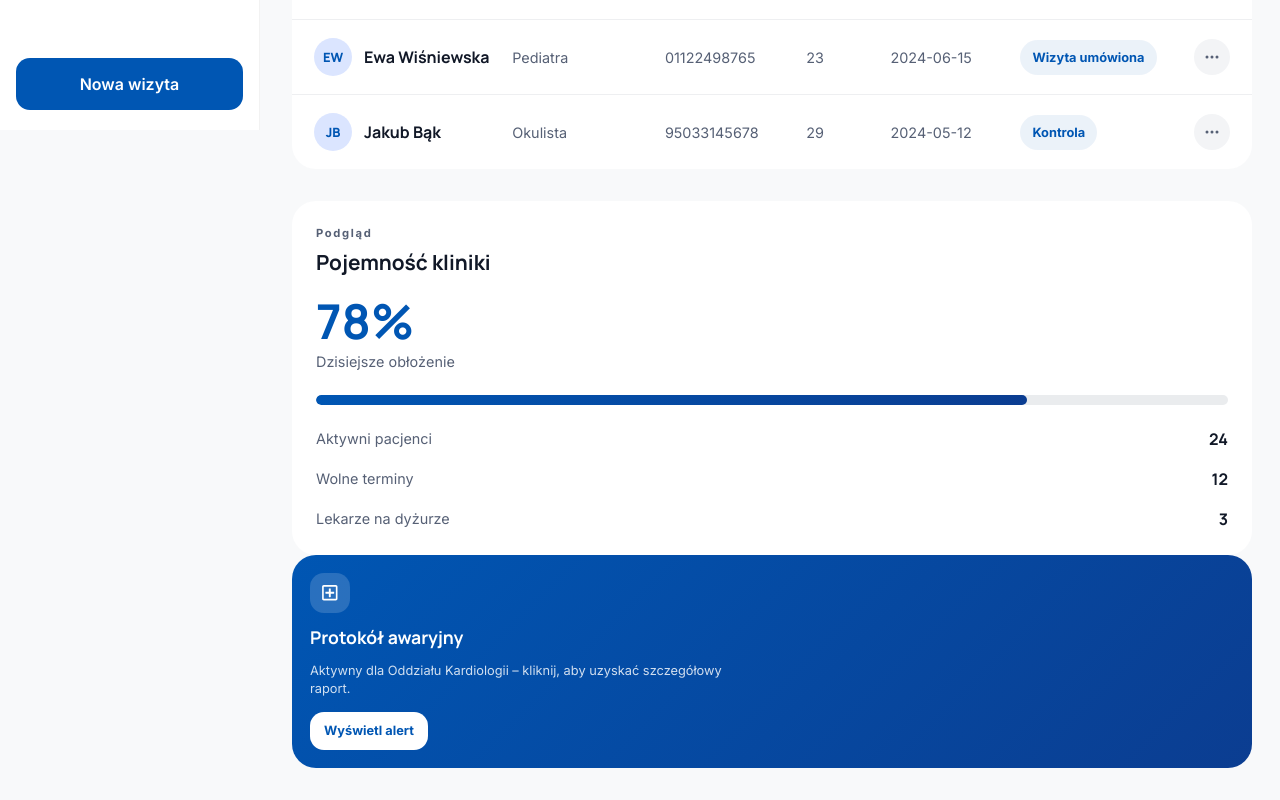
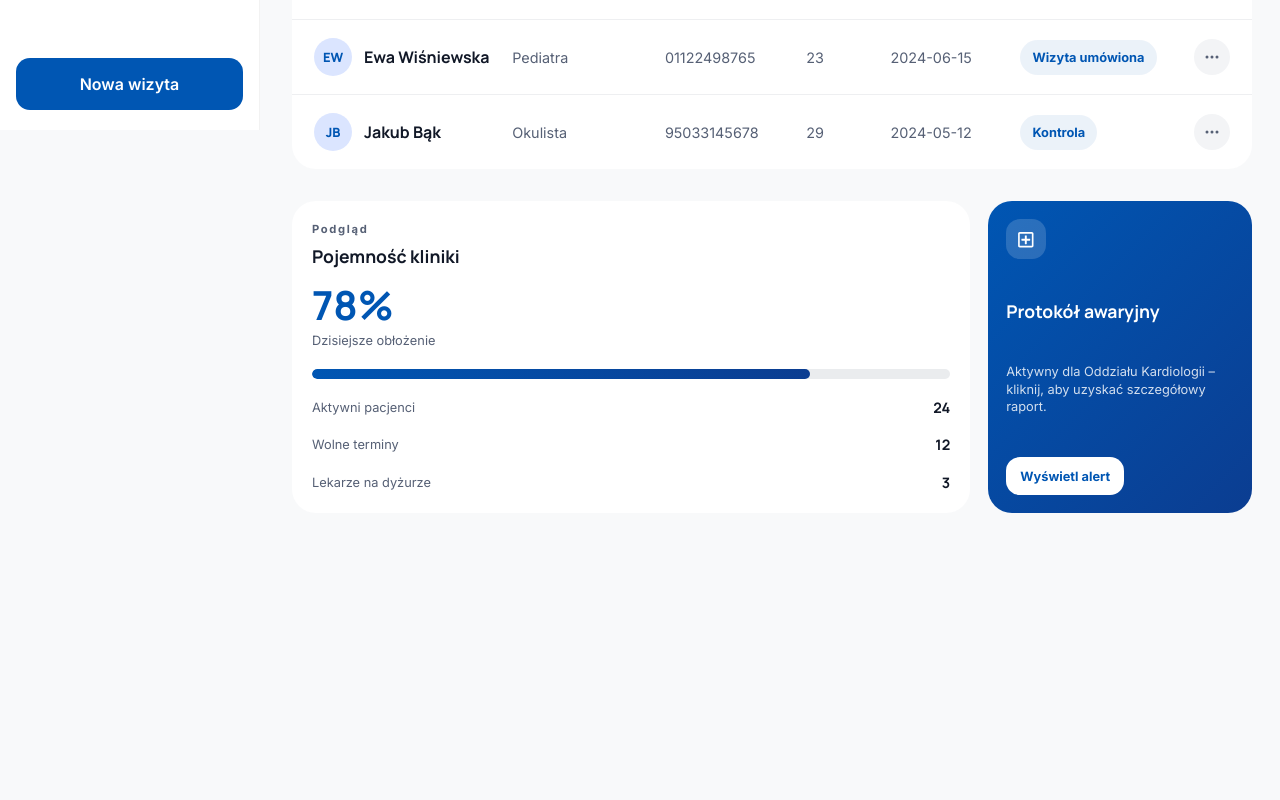
Before and after one commit to kacpi95/clinic-management-system, a React (Vite) app in the folder frontend/: page /dashboard/patients in a window 1280 px wide. Shown: the part 670-1470 px from the top of the page. After the commit the page ends 1215 px from the top, so only its background shows below. Built offline with nearby package versions, Linux system fonts and the light colour scheme; sample sign-in values are in the browser's storage.

Commit message:
style: fix styles Patients, PatientCapacityCard

```diff
--- a/frontend/src/features/patients/components/PatientCapacityCard/PatientCapacityCard.module.scss
+++ b/frontend/src/features/patients/components/PatientCapacityCard/PatientCapacityCard.module.scss
@@ -3,8 +3,8 @@
 .wrapper {
   display: flex;
   flex-direction: column;
-  gap: 22px;
-  padding: 24px;
+  gap: 18px;
+  padding: 20px;
   border-radius: $radius-md;
   background: $surface-bg-alt;
 }
@@ -26,7 +26,7 @@
 .title {
   margin: 0;
   font-family: $text-headline;
-  font-size: 1.3rem;
+  font-size: 1.1rem;
   color: $text-default;
 }
 
@@ -37,13 +37,13 @@
 
   strong {
     font-family: $text-headline;
-    font-size: 3rem;
+    font-size: 2.5rem;
     line-height: 1;
     color: $primary;
   }
 
   span {
-    font-size: 0.9rem;
+    font-size: 0.8rem;
     color: $secondary;
   }
 }
@@ -75,11 +75,12 @@
   gap: 16px;
 
   span {
-    font-size: 0.9rem;
+    font-size: 0.8rem;
     color: $secondary;
   }
 
   strong {
+    font-size: 0.9rem;
     font-family: $text-headline;
     color: $text-default;
   }
--- a/frontend/src/pages/Patients/Patients.module.scss
+++ b/frontend/src/pages/Patients/Patients.module.scss
@@ -3,3 +3,16 @@
   flex-direction: column;
   gap: 32px;
 }
+
+.bottomGrid {
+  display: grid;
+  grid-template-columns: 1fr;
+  gap: 18px;
+}
+
+@media (min-width: 1024px) {
+  .bottomGrid {
+    grid-template-columns: 1.8fr 0.7fr;
+    align-items: stretch;
+  }
+}
```
